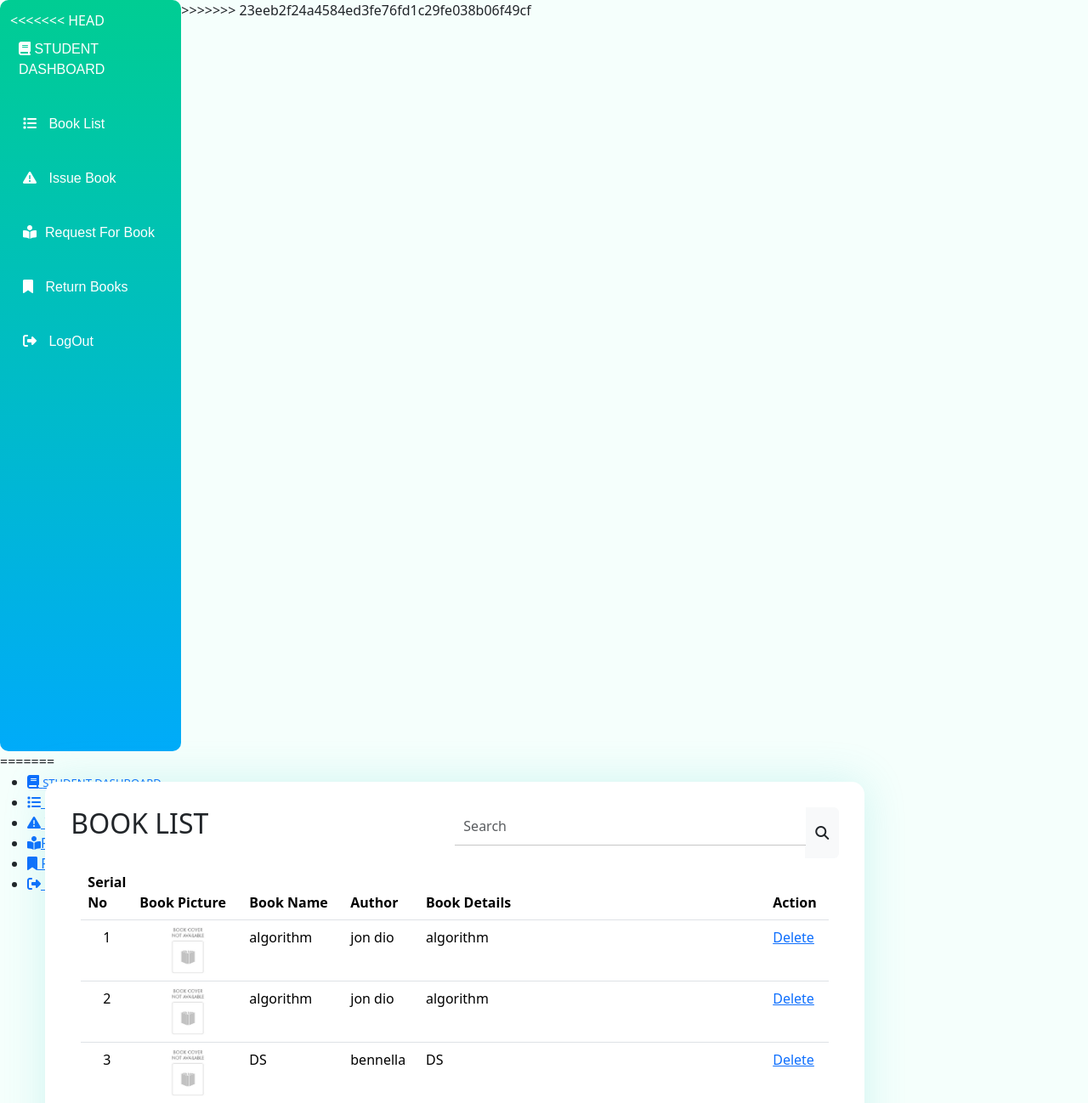
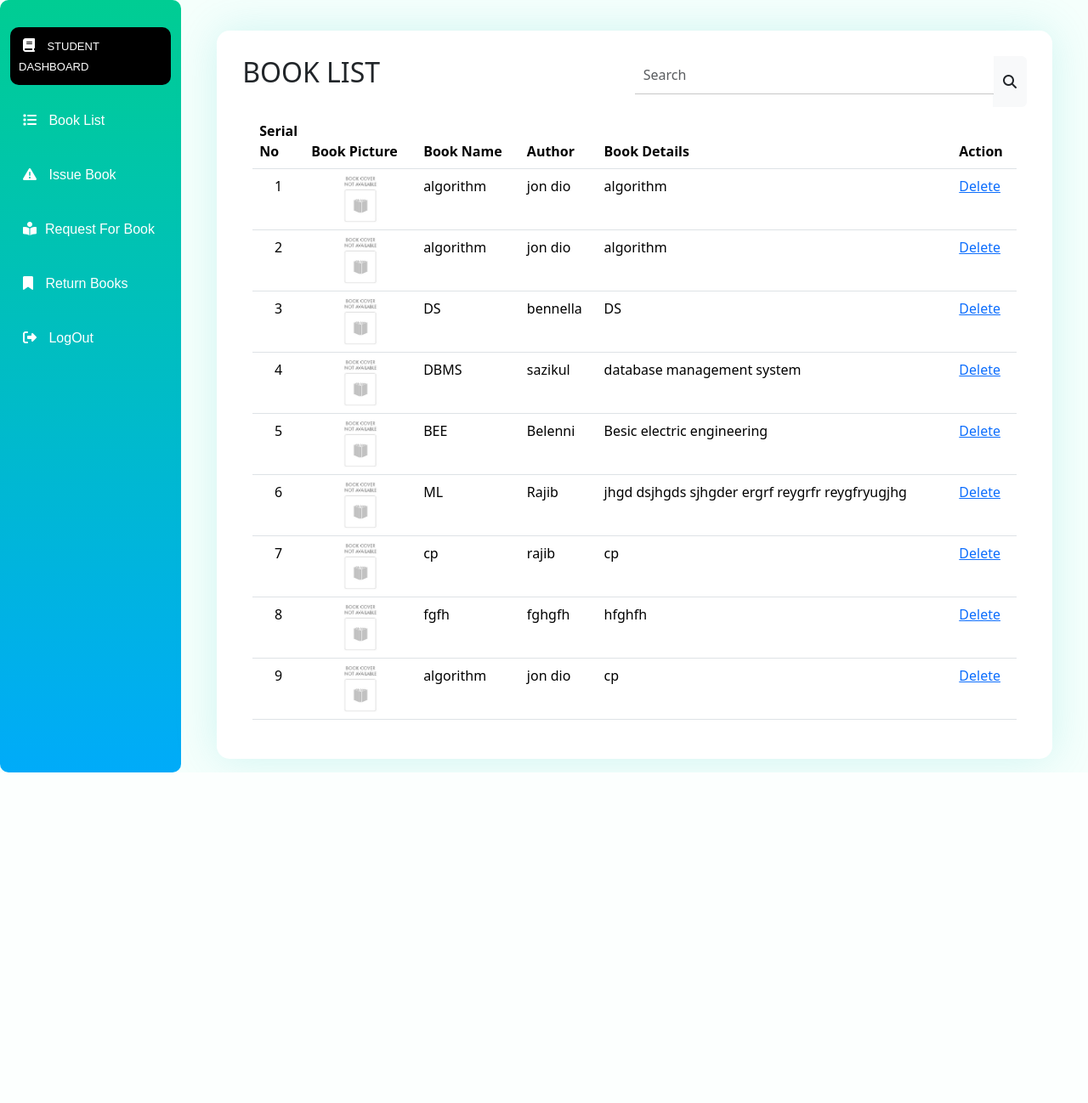
Before and after one commit to razibdash/Gnosis, a PHP site: page /student-book-list.php?sDashboard=1 in a window 1280 px wide. Shown: the top 1298 px of the page at 85% size. After the commit the page ends 909 px from the top, so only its background shows below. Run offline with PHP 8.4, Linux system fonts and the light colour scheme; data comes from the database, SQL or seed files in the repository; data that the repository does not hold is empty.

Commit message:
code change

```diff
--- a/side-bar-student.php
+++ b/side-bar-student.php
@@ -1,32 +1,13 @@
-
-<div class="admin">
-<<<<<<< HEAD
-        <a class="dashboard" href="studentDashboard.php"><span ><i class="fa-solid fa-book"></i> STUDENT DASHBOARD</span></a>
-
-             <div class="manu">
-                    <ul>
-
-                        <li class=""><a href="student-book-list.php"><i class="fa-solid fa-list"></i>  Book List</a></li>
-                        <li class=""><a href="student-issue-book.php"><i class="fa-solid fa-triangle-exclamation"></i>  Issue Book</a></li>
-                        <li class=""><a href="Student_book_request.php"><i class="fa-solid fa-book-open-reader"></i>Request For Book</a></li>
-                        <li class=""><a href="student_return_book.php"><i class="fa-solid fa-bookmark"></i>  Return Books</a></li>
-                        <li class=""><a href="home.php"><i class="fa-solid fa-right-from-bracket"></i>  LogOut</a></li>
-                    </ul>
-                  </div>
-            </div>
-=======
-
-<div class="manu">
+ <div class="admin">
+ <div class="manu">
     <ul>
 
       <li class='<?php echo ($_REQUEST['sDashboard']==true && isset($_REQUEST['sDashboard']))?  "actives":""; ?>'><a class="dashboard" href="studentDashboard.php?sDashboard=true&&2747"><i class="fa-solid fa-book"></i> <span style='font-size: 13px;'>STUDENT DASHBOARD</span></a></li>
         <li class='<?php echo ($_REQUEST['bookList']==true && isset($_REQUEST['bookList']))?  "actives":""; ?>'><a href="student-book-list.php?bookList=true&&2747"><i class="fa-solid fa-list"></i>  Book List</a></li>
         <li class='<?php echo ($_REQUEST['bookissue']==true && isset($_REQUEST['bookissue']))?  "actives":""; ?>'><a href="student-issue-book.php?bookissue=true&&2747"><i class="fa-solid fa-triangle-exclamation"></i>  Issue Book</a></li>
-        <li class=""><a href="#"><i class="fa-solid fa-book-open-reader"></i>Request For Book</a></li>
-        <li class=""><a href="#"><i class="fa-solid fa-bookmark"></i>  Return Books</a></li>
+        <li class=""><a href="Student_book_request.php"><i class="fa-solid fa-book-open-reader"></i>Request For Book</a></li>
+        <li class=""><a href="student_return_book.php"><i class="fa-solid fa-bookmark"></i>  Return Books</a></li>
         <li class=""><a href="home.php"><i class="fa-solid fa-right-from-bracket"></i>  LogOut</a></li>
     </ul>
   </div>
-</div>
-
->>>>>>> 23eeb2f24a4584ed3fe76fd1c29fe038b06f49cf
+ </div>
```
